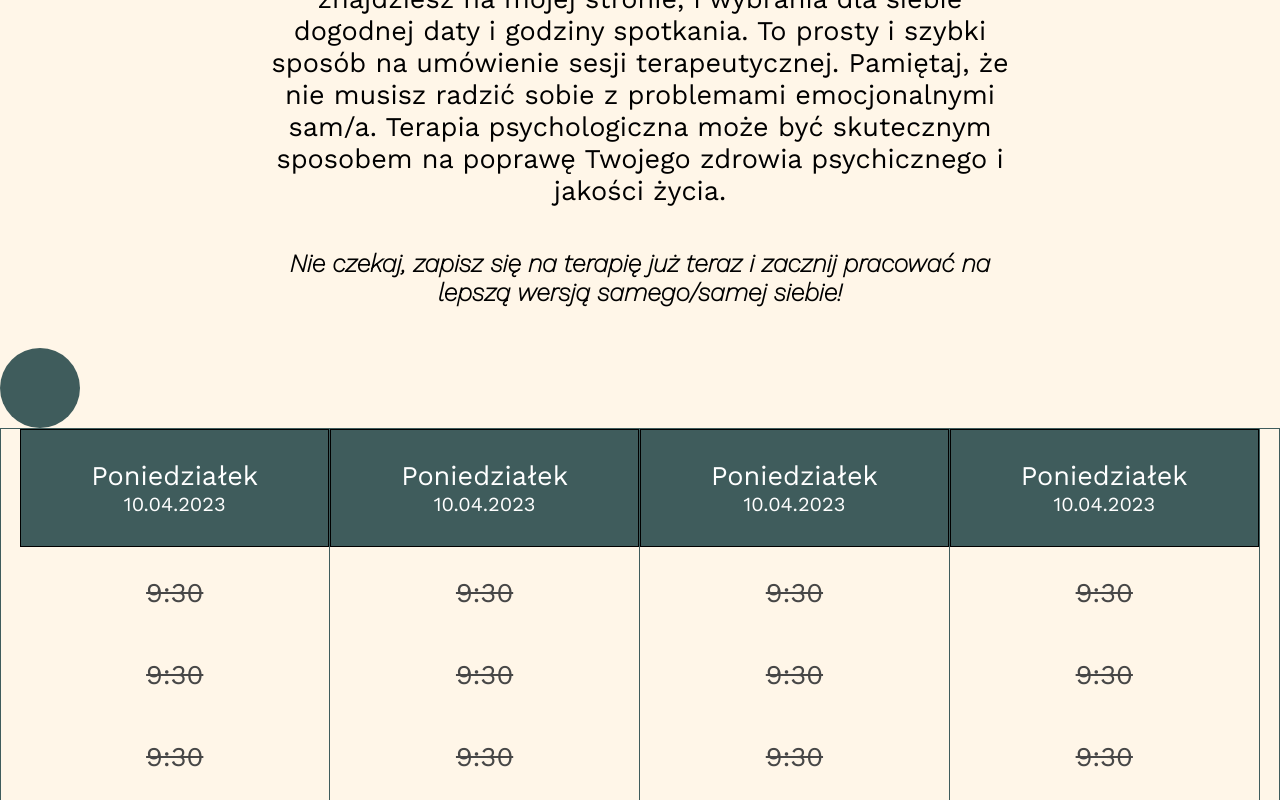
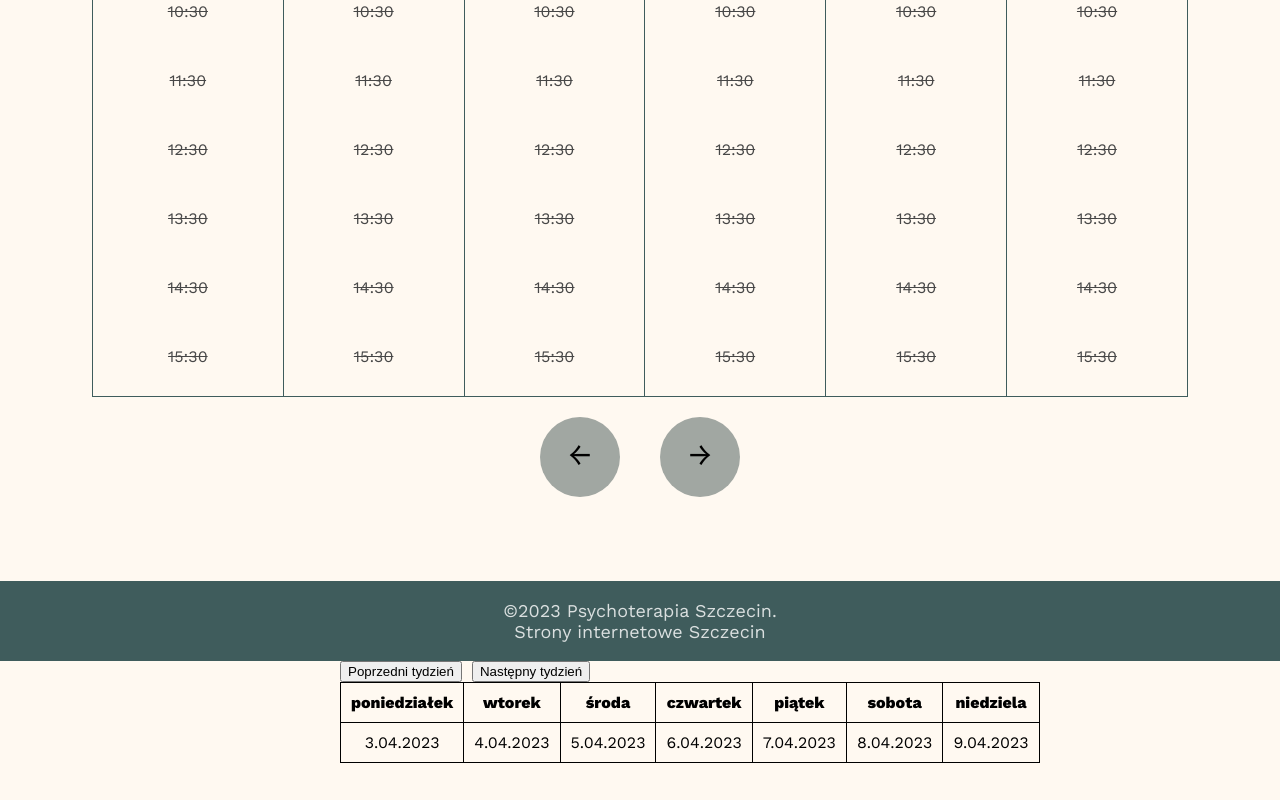
Before and after one commit to askrzypczynska/PsychotherapistBooking-Page, a React (Create React App) app: page / in a window 1280 px wide. Shown: the part 1340-2140 px from the top of the page. After the commit the page ends 2103 px from the top, so only its background shows below. Built offline with nearby package versions, Linux system fonts and the light colour scheme.

Commit message:
Adding footer and first prototype of calendar

```diff
--- a/package.json
+++ b/package.json
@@ -9,6 +9,7 @@
     "react": "^18.0.0",
     "react-dom": "^18.0.0",
     "react-icons": "^4.8.0",
+    "react-script": "^2.0.5",
     "react-scripts": "^5.0.1",
     "styled-components": "^5.3.9",
     "web-vitals": "^0.2.4"
--- a/src/App.js
+++ b/src/App.js
@@ -1,6 +1,8 @@
 import Header from './components/Header/Header'
 import Entrysection from './components/Entrysection/Entrysection';
 import ContentCalendar from './components/ContentCalendar/ContentCalendar';
+import Footer from './components/Footer/Footer';
+import WeekCalendar from './components/HelpCalendar/calendarv2';
 
 function App() {
   return (
@@ -8,6 +10,8 @@ function App() {
       <Header />
       <Entrysection />
       <ContentCalendar />
+      <Footer/>
+      <WeekCalendar />
     </div>
   );
 }
--- a/src/components/Calendar/Calendar.css
+++ b/src/components/Calendar/Calendar.css
@@ -1,6 +1,6 @@
 .Calendar{
     border: 1px solid #3f5c5c;
-    margin-bottom: 20px;
+    margin-bottom: 0px;
 }
 
 .Daycomponent{
@@ -8,25 +8,28 @@
     border-right: 1px solid #3f5c5c;
 }
 
+.Daycomponent:last-child{
+    border-right: none;
+}
+
 .Daycomponent div{
     padding: 20px;
-    padding-left: 60px;
-    padding-right: 60px;
+    padding-left: 40px;
+    padding-right: 40px;
     margin: 10px;
 }
 
 .Daycomponent div p{
-    font-size: 20px;
+    font-size: 15px;
     margin: 0;
 }
 
 .Daycomponent div:first-child{
     border: none;
     margin: 0;
-    padding: 30px;
-    padding-left: 70px;
-    padding-right: 70px;
-    border: 1px solid black;
+    padding: 20px;
+    padding-left: 50px;
+    padding-right: 50px;
     background-color: #3f5c5c;
     color: white;
 }
@@ -46,10 +49,27 @@
     color: white;
 }
 
+.Nav {
+    display: inline-block;
+
+}
+
 .calendarNav{
-    background-color: #3f5c5c;
+    background-color: #A1A7A2;
     width: 80px;
     height: 80px;
+    color: rgb(0, 0, 0);
+    border-radius: 50%;
+    margin: 20px;
+    display: inline-block;
+}
+
+.calendarNav p {
+    font-size: 30px;
+    margin-top: 20px;
+}
+
+.calendarNav:hover{
+    background-color: #636d65;
     color: white;
-    border-radius: 50%;
 }
--- a/src/components/Calendar/Calendar.jsx
+++ b/src/components/Calendar/Calendar.jsx
@@ -1,23 +1,43 @@
-import React from "react";
+import React, { useState } from "react";
 import "./Calendar.css";
 import Daycomponent from "./Daycomponent";
 
 
 
 const Calendar = () => {
+  const [week, setWeek] = useState();
 
+  const calendarDay = ['Poniedziałe', 'Wtorek', 'Środa', 'Czwartek', 'Piątek', 'Sobota']
+
+  const todayDate = new Date();
+
+  //Zmiana formatu zapisu miesiąca i dnia w przypadku gdy jest to jedna cyfra
+  const month = String(todayDate.getMonth()+1).padStart(2,'0');
+  const day = String(todayDate.getDate()).padStart(2, '0');
+
+  const calendarDate = `${day}.${month}.${todayDate.getFullYear()}`;
+
+  //Zmiana wyświetlanego tygodnia
+  const nextWeekHandler = () => {
+    console.log('nasteony tydzien')
+  }
+  const previousWeekHandler = () => {
+    console.log('poprzedni tydzien')
+  }
   return (
     <div>
-        <div className="calendarNav"><i class="fa-solid fa-arrow-right"></i></div>
         <div className="Calendar">
-            <Daycomponent />
-            <Daycomponent />
-            <Daycomponent />
-            <Daycomponent />
-            <Daycomponent />
-            <Daycomponent />
+            <Daycomponent calendarDay={calendarDay[0]} calendarDate={calendarDate}/>
+            <Daycomponent calendarDay={calendarDay[1]} calendarDate={calendarDate}/>
+            <Daycomponent calendarDay={calendarDay[2]} calendarDate={calendarDate}/>
+            <Daycomponent calendarDay={calendarDay[3]} calendarDate={calendarDate}/>
+            <Daycomponent calendarDay={calendarDay[4]} calendarDate={calendarDate}/>
+            <Daycomponent calendarDay={calendarDay[5]} calendarDate={calendarDate}/>
         </div>
-        <div className="calendarNav">prawo</div>
+        <div className="Nav">
+          <div className="calendarNav" onClick={() => setDate(new Date(date.setDate(date.getDate() - 7)))}><p>←</p></div>
+          <div className="calendarNav" onClick={() => setDate(new Date(date.setDate(date.getDate() + 7)))}><p>→</p></div>
+        </div>
     </div>
   )
 }
--- a/src/components/Calendar/Daycomponent.jsx
+++ b/src/components/Calendar/Daycomponent.jsx
@@ -2,20 +2,22 @@ import React from "react";
 import "./Calendar.css";
 import HourComponent from "./HourComponent";
 
-const Daycomponent = () => {
+const Daycomponent = (props) => {
+
+  const visitHours = ['9:30', '10:30', '11:30', '12:30', '13:30', '14:30', '15:30'];
 
   return (
-    <div className="Daycomponent">
-        <div>Poniedziałek
-            <p>10.04.2023</p>
+    <div className="Daycomponent ">
+        <div>{props.calendarDay}
+            <p>{props.calendarDate}</p>
         </div>
-        <HourComponent/>
-        <HourComponent/>
-        <HourComponent/>
-        <HourComponent/>
-        <HourComponent/>
-        <HourComponent/>
-        <HourComponent/>
+        <HourComponent visitHours={visitHours[0]}/>
+        <HourComponent visitHours={visitHours[1]}/>
+        <HourComponent visitHours={visitHours[2]}/>
+        <HourComponent visitHours={visitHours[3]}/>
+        <HourComponent visitHours={visitHours[4]}/>
+        <HourComponent visitHours={visitHours[5]}/>
+        <HourComponent visitHours={visitHours[6]}/>
     </div>
   )
 }
--- a/src/components/Calendar/HourComponent.jsx
+++ b/src/components/Calendar/HourComponent.jsx
@@ -1,10 +1,10 @@
 import React from "react";
 import "./Calendar.css";
 
-const HourComponent = () => {
+const HourComponent = (props) => {
 
   return (
-    <div className="busy">9:30</div>
+    <div className="busy">{props.visitHours}</div>
   )
 }
 
--- a/src/components/Entrysection/Entrysection.css
+++ b/src/components/Entrysection/Entrysection.css
@@ -12,7 +12,7 @@ body{
     margin-top: 10%;
     margin-left: 10%;
     color: white;
-    margin-bottom: 25%;
+    margin-bottom: 17vw;
 }
 
 .contentBox{
--- /dev/null
+++ b/src/components/Footer/Footer.css
@@ -0,0 +1,12 @@
+.footer {
+    margin-top: 5%;
+    background-color: #3f5c5c;
+    height: 80px;
+    display: flex;
+    justify-content: center;
+    align-items: center;
+    font-size: 18px;
+    color: rgba(255, 255, 255, 0.808);
+    text-align: center;
+
+}
--- /dev/null
+++ b/src/components/Footer/Footer.jsx
@@ -0,0 +1,13 @@
+import React from "react";
+import "./Footer.css";
+
+const Footer = () => {
+
+  return (
+    <div className="footer">
+        ©2023  Psychoterapia Szczecin. <br />Strony internetowe Szczecin
+    </div>
+  )
+}
+
+  export default Footer;
--- /dev/null
+++ b/src/components/HelpCalendar/calendarv2.css
@@ -0,0 +1,27 @@
+.WeekCalendar {
+    width: 100%;
+    max-width: 600px;
+    margin: 0 auto;
+  }
+
+  .WeekCalendar button {
+    margin-right: 10px;
+  }
+
+  .WeekCalendar table {
+    width: 100%;
+    border-collapse: collapse;
+  }
+
+  .WeekCalendar th {
+    text-align: center;
+    font-weight: bold;
+    padding: 10px;
+    border: 1px solid black;
+  }
+
+  .WeekCalendar td {
+    text-align: center;
+    padding: 10px;
+    border: 1px solid black;
+  }
--- /dev/null
+++ b/src/components/HelpCalendar/calendarv2.jsx
@@ -0,0 +1,53 @@
+import React, { useState } from "react";
+import './calendarv2.css'
+
+const WeekCalendar = () => {
+  const [date, setDate] = useState(new Date());
+
+  const getWeekStart = (date) => {
+    const dayOfWeek = date.getDay();
+    const diff = date.getDate() - dayOfWeek + (dayOfWeek === 0 ? -6 : 1);
+    return new Date(date.setDate(diff));
+  };
+
+  const weekStart = getWeekStart(date);
+  const weekEnd = new Date(weekStart);
+  weekEnd.setDate(weekEnd.getDate() + 6);
+
+  const days = [];
+  let currentDay = new Date(weekStart);
+
+  while (currentDay <= weekEnd) {
+    days.push(new Date(currentDay));
+    currentDay.setDate(currentDay.getDate() + 1);
+  }
+
+  return (
+    <div className="WeekCalendar">
+      <button onClick={() => setDate(new Date(date.setDate(date.getDate() - 7)))}>
+        Poprzedni tydzień
+      </button>
+      <button onClick={() => setDate(new Date(date.setDate(date.getDate() + 7)))}>
+        Następny tydzień
+      </button>
+      <table>
+        <thead>
+          <tr>
+            {days.map((day) => (
+              <th key={day.toISOString().slice(0, 10)}>{day.toLocaleDateString("pl-PL", { weekday: "long" })}</th>
+            ))}
+          </tr>
+        </thead>
+        <tbody>
+          <tr>
+            {days.map((day) => (
+              <td key={day.toISOString().slice(0, 10)}>{day.toLocaleDateString("pl-PL")}</td>
+            ))}
+          </tr>
+        </tbody>
+      </table>
+    </div>
+  );
+};
+
+export default WeekCalendar;
--- a/src/index.css
+++ b/src/index.css
@@ -3,7 +3,6 @@
 
 * {
   box-sizing: border-box;
-  font-size: 1.3rem;
 }
 
 html {
@@ -12,9 +11,5 @@ html {
 
 body {
   margin: 0;
-  background-color: #fff6e8;
+  background-color: #fff6e894;
 }
-
-.app{
-  /* background-image: ; */
-}
```
Also changed, not shown: 1 other file (tests, documents, lock files or other folders).
